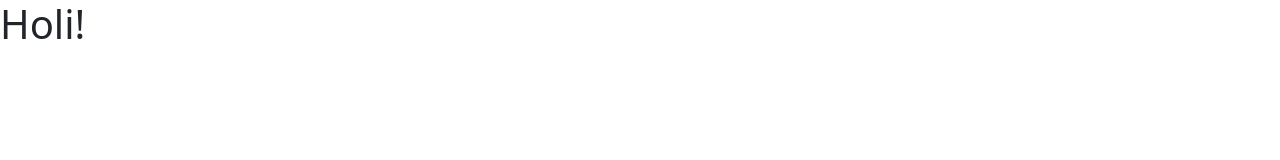
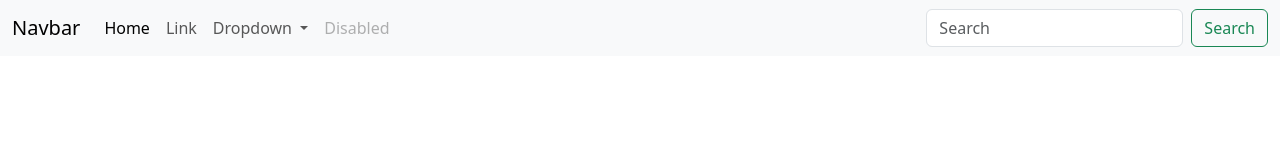
Before and after one commit to NahomyArenas/repositorioprueba, a plain HTML site: page index.html in a window 1280 px wide. Drawn offline with nearby package versions, Linux system fonts and the light colour scheme.

Commit message:
Update index.html

```diff
--- a/index.html
+++ b/index.html
@@ -7,7 +7,42 @@
     <link href="https://cdn.jsdelivr.net/npm/bootstrap@5.3.3/dist/css/bootstrap.min.css" rel="stylesheet" integrity="sha384-QWTKZyjpPEjISv5WaRU9OFeRpok6YctnYmDr5pNlyT2bRjXh0JMhjY6hW+ALEwIH" crossorigin="anonymous">
   </head>
   <body>
-    <h1>Holi!</h1>
+    <nav class="navbar navbar-expand-lg bg-body-tertiary">
+  <div class="container-fluid">
+    <a class="navbar-brand" href="#">Navbar</a>
+    <button class="navbar-toggler" type="button" data-bs-toggle="collapse" data-bs-target="#navbarSupportedContent" aria-controls="navbarSupportedContent" aria-expanded="false" aria-label="Toggle navigation">
+      <span class="navbar-toggler-icon"></span>
+    </button>
+    <div class="collapse navbar-collapse" id="navbarSupportedContent">
+      <ul class="navbar-nav me-auto mb-2 mb-lg-0">
+        <li class="nav-item">
+          <a class="nav-link active" aria-current="page" href="#">Home</a>
+        </li>
+        <li class="nav-item">
+          <a class="nav-link" href="#">Link</a>
+        </li>
+        <li class="nav-item dropdown">
+          <a class="nav-link dropdown-toggle" href="#" role="button" data-bs-toggle="dropdown" aria-expanded="false">
+            Dropdown
+          </a>
+          <ul class="dropdown-menu">
+            <li><a class="dropdown-item" href="#">Action</a></li>
+            <li><a class="dropdown-item" href="#">Another action</a></li>
+            <li><hr class="dropdown-divider"></li>
+            <li><a class="dropdown-item" href="#">Something else here</a></li>
+          </ul>
+        </li>
+        <li class="nav-item">
+          <a class="nav-link disabled" aria-disabled="true">Disabled</a>
+        </li>
+      </ul>
+      <form class="d-flex" role="search">
+        <input class="form-control me-2" type="search" placeholder="Search" aria-label="Search">
+        <button class="btn btn-outline-success" type="submit">Search</button>
+      </form>
+    </div>
+  </div>
+</nav>
     <script src="https://cdn.jsdelivr.net/npm/bootstrap@5.3.3/dist/js/bootstrap.bundle.min.js" integrity="sha384-YvpcrYf0tY3lHB60NNkmXc5s9fDVZLESaAA55NDzOxhy9GkcIdslK1eN7N6jIeHz" crossorigin="anonymous"></script>
   </body>
 </html>
```
